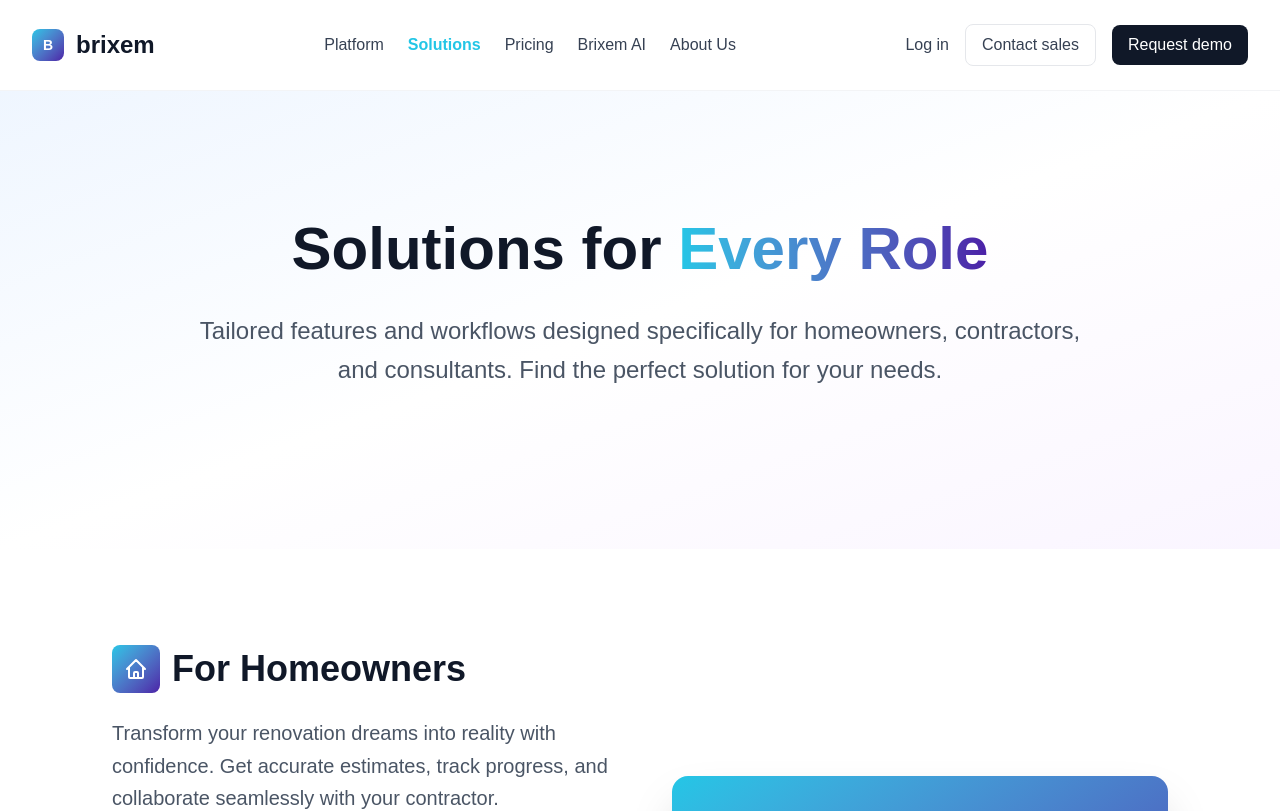
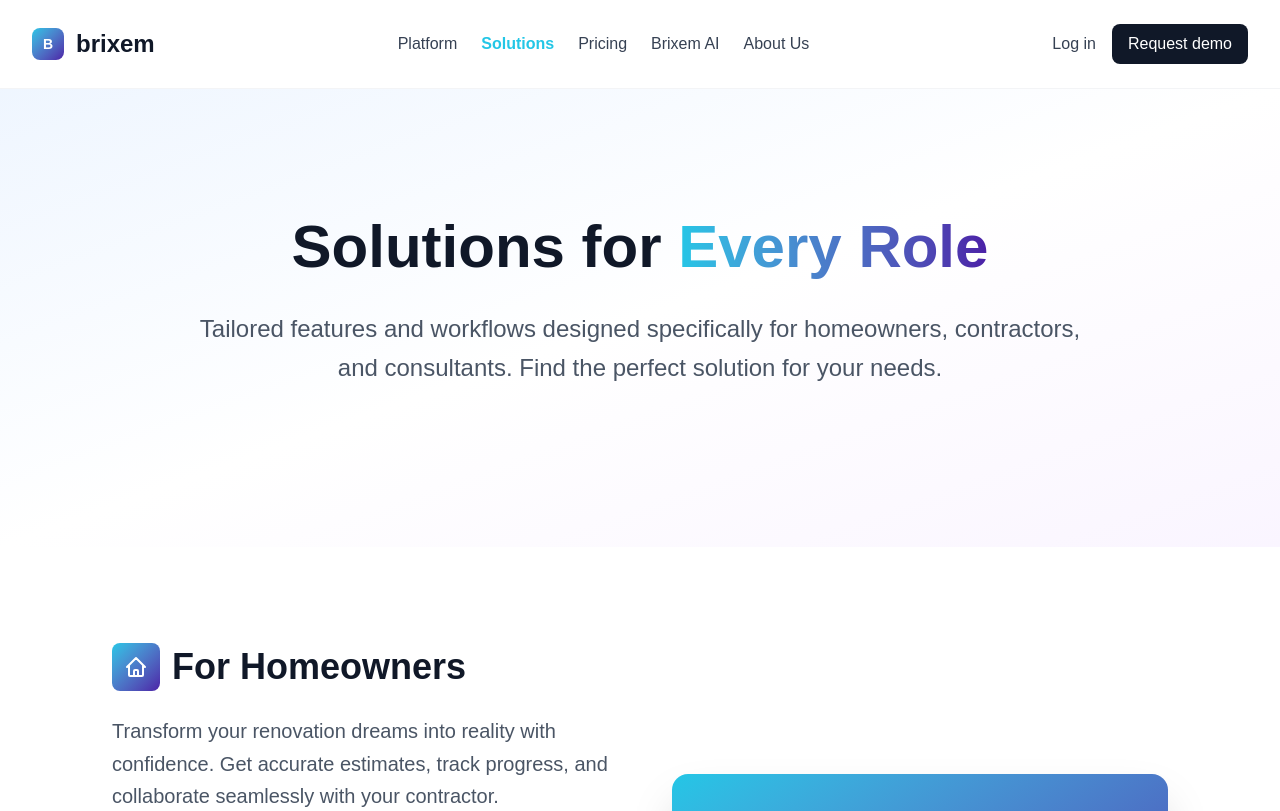
Before and after one commit to matiniy/Brixem-AI, a Next.js app: page /solutions in a window 1280 px wide. Shown: the top 811 px of the page. Built offline with nearby package versions, Linux system fonts and the light colour scheme.

Commit message:
Remove: 'Contact sales' from nav and center navigation links in Navbar

```diff
--- a/src/components/Navbar.tsx
+++ b/src/components/Navbar.tsx
@@ -15,7 +15,7 @@ export default function Navbar() {
   const [contactModalType, setContactModalType] = useState<"sales" | "demo">("sales");
 
   return (
-    <header className="relative flex items-center justify-between px-3 sm:px-4 lg:px-6 xl:px-8 py-3 sm:py-4 lg:py-6 bg-white border-b border-gray-100">
+    <header className="relative flex items-center px-3 sm:px-4 lg:px-6 xl:px-8 py-3 sm:py-4 lg:py-6 bg-white border-b border-gray-100">
       {/* Logo */}
       <Link href="/" className="flex items-center gap-2 sm:gap-3 group">
         <div className="w-6 h-6 sm:w-8 sm:h-8 rounded-lg bg-gradient-to-br from-[#23c6e6] to-[#4b1fa7] flex items-center justify-center">
@@ -23,7 +23,7 @@ export default function Navbar() {
         </div>
         <span className="text-lg sm:text-xl lg:text-2xl font-bold text-gray-900 group-hover:text-[#23c6e6] transition">brixem</span>
       </Link>
-
+      <div className="flex-1 flex justify-center">
         {/* Desktop Navigation */}
         <nav className="hidden lg:flex items-center gap-4 xl:gap-6 text-gray-700 font-medium">
           <Link href="/platform" className={`text-sm xl:text-base hover:text-gray-900 transition ${pathname.startsWith('/platform') ? 'text-[#23c6e6] font-semibold' : ''}`}>
@@ -42,6 +42,7 @@ export default function Navbar() {
             About Us
           </Link>
         </nav>
+      </div>
 
       {/* Desktop CTA Buttons */}
       <div className="hidden lg:flex items-center gap-3 xl:gap-4">
@@ -50,15 +51,6 @@ export default function Navbar() {
           className="text-gray-700 hover:text-gray-900 font-medium transition text-sm xl:text-base"
         >
           Log in
-        </button>
-        <button
-          onClick={() => {
-            setContactModalType("sales");
-            setShowContactModal(true);
-          }}
-          className="px-3 xl:px-4 py-2 rounded-lg border border-gray-200 text-gray-700 hover:bg-gray-50 font-medium transition text-sm xl:text-base"
-        >
-          Contact sales
         </button>
         <button
           onClick={() => {
@@ -153,16 +145,6 @@ export default function Navbar() {
                 className="w-full text-left text-gray-700 font-medium text-sm py-2 touch-manipulation"
                 onClick={() => {
                   setIsMobileMenuOpen(false);
-                  setContactModalType("sales");
-                  setShowContactModal(true);
-                }}
-              >
-                Contact sales
-              </button>
-              <button
-                className="w-full px-4 py-2 rounded-lg bg-gray-900 text-white font-medium hover:bg-gray-800 transition text-sm touch-manipulation"
-                onClick={() => {
-                  setIsMobileMenuOpen(false);
                   setContactModalType("demo");
                   setShowContactModal(true);
                 }}
```
Lines whose indentation alone changed are shown as unchanged.
